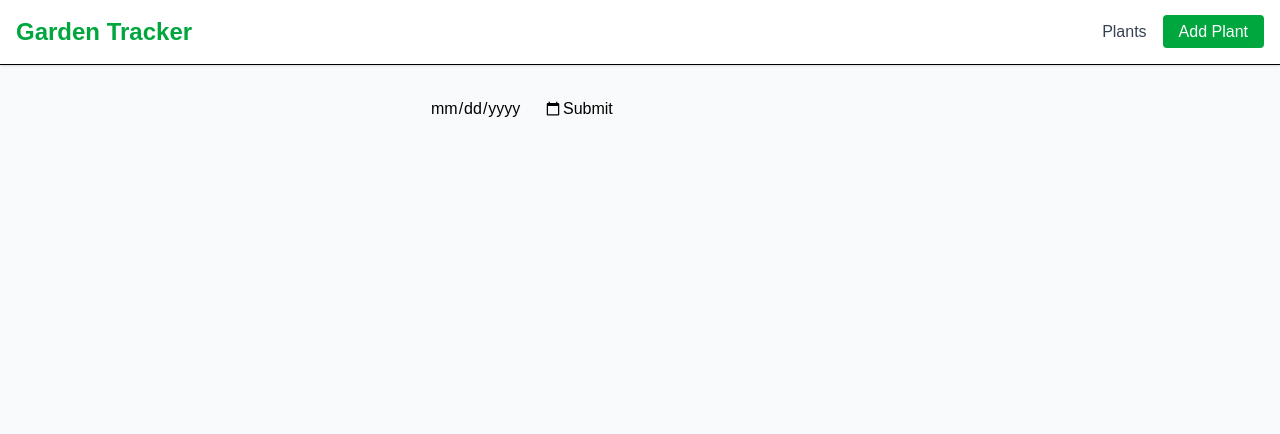
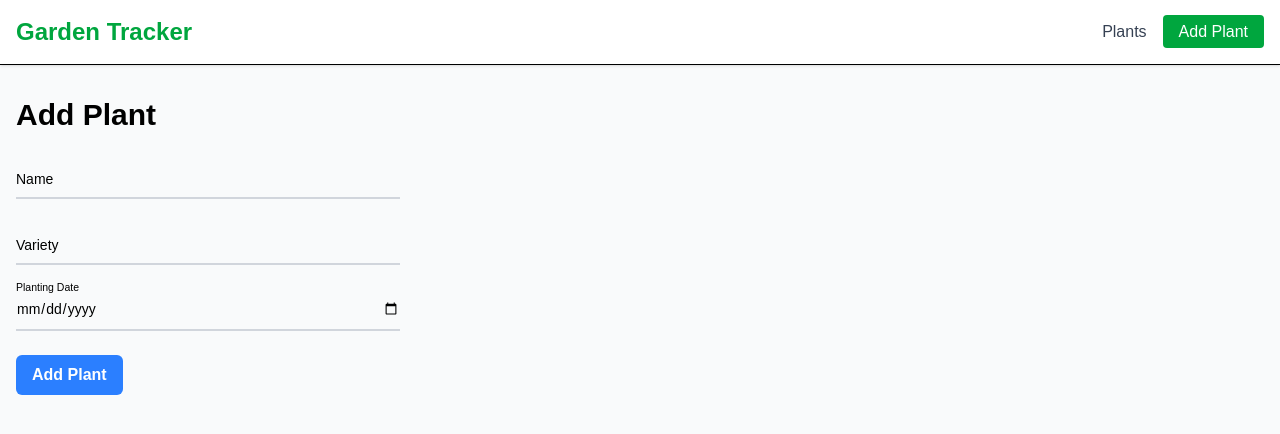
Before and after one commit to Kwieto/gardentracker, a Next.js app in the folder frontend/: page /plants/add in a window 1280 px wide. Shown: the top 434 px of the page. Built offline with nearby package versions, Linux system fonts and the light colour scheme.

Commit message:
Finishes cleaning up of the frontend code

```diff
--- /dev/null
+++ b/frontend/app/components/shared/Button.tsx
@@ -0,0 +1,26 @@
+import React from "react";
+import clsx from "clsx";
+
+type ButtonProps = {
+    children: React.ReactNode;
+    variant?: "primary" | "secondary" | "danger";
+    onClick?: () => void;
+};
+
+const Button: React.FC<ButtonProps & { className?: string }> = ({ children, variant = "primary", onClick, className }) => {
+    const buttonClasses = clsx(
+        "px-4 py-2 rounded-md font-semibold transition",
+        {
+            "bg-blue-500 text-white hover:bg-blue-600": variant === "primary",
+            "bg-gray-500 text-white hover:bg-gray-600": variant === "secondary",
+            "bg-red-500 text-white hover:bg-red-600": variant === "danger",
+        }
+    );
+    return (
+        <button className={clsx(buttonClasses, className)} onClick={onClick}>
+            {children}
+        </button>
+    );
+};
+
+export default Button;
--- /dev/null
+++ b/frontend/app/components/shared/Input.tsx
@@ -0,0 +1,31 @@
+import React from "react";
+import clsx from "clsx";
+
+type InputProps = {
+  type?: "text" | "date",
+  labelText: string,
+  value: string,
+  onChange: (e: React.ChangeEvent<HTMLInputElement>) => void
+};
+
+const Input: React.FC<InputProps & { className?: string }> =
+  ({type = "text", labelText, value, onChange, className}) => {
+    const inputClasses = "block py-2.5 px-0 w-full text-sm bg-transparent border-0 border-b-2 border-gray-300 appearance-none text-black dark:border-gray-600 dark:focus:border-blue-500 focus:outline-none focus:ring-0 focus:border-blue-600 peer";
+    const labelClasses = "absolute text-sm text-black duration-300 transform -translate-y-6 scale-75 top-3 -z-10 origin-[0] peer-focus:start-0 peer-focus:text-blue-600 peer-focus:dark:text-blue-500 peer-placeholder-shown:scale-100 peer-placeholder-shown:translate-y-0 peer-focus:scale-75 peer-focus:-translate-y-6 rtl:peer-focus:translate-x-1/4 rtl:peer-focus:left-auto";
+    const id = React.useId();
+    return (
+      <div className="relative z-0 mb-6">
+        <input
+          id={id}
+          type={type}
+          value={value}
+          onChange={onChange}
+          className={clsx(inputClasses, className)}
+          placeholder=" "
+        />
+        <label htmlFor={id} className={labelClasses}>{labelText}</label>
+      </div>
+    );
+  };
+
+export default Input;
--- a/frontend/app/plants/add/old.tsx
+++ /dev/null
@@ -1,80 +0,0 @@
-'use client';
-
-import { useRouter } from 'next/navigation';
-import { useMutation } from '@apollo/client/react';
-import { useState } from 'react';
-
-import { CREATE_PLANT, GET_PLANTS } from '../queries';
-
-export default function AddPlantPage() {
-  const router = useRouter();
-  const [name, setName] = useState('');
-  const [variety, setVariety] = useState('');
-  const [plantingDate, setPlantingDate] = useState('');
-
-  const [createPlant, { loading, error }] = useMutation(CREATE_PLANT, {
-    refetchQueries: [{ query: GET_PLANTS }],
-  });
-
-  const handleSubmit = async (e: React.FormEvent) => {
-    e.preventDefault();
-
-    await createPlant({
-      variables: {
-        input: {
-          name,
-          variety: variety || null,
-          plantingDate,
-          status: 'PLANTED',
-        },
-      },
-    });
-
-    router.push('/plants');
-  };
-
-  return (
-    <BaseLayout>
-      <h1 className="text-3xl font-bold mb-6">Add Plant</h1>
-      <form className="w-full max-w-sm" onSubmit={handleSubmit}>
-        <div className="md:flex md:items-center mb-6">
-          <div className="md:w-1/3">
-            <label className="block text-gray-500 font-bold md:text-right mb-1 md:mb-0 pr-4" htmlFor="name">
-              Name
-            </label>
-          </div>
-          <div className="md:w-2/3">
-            <input className="bg-gray-200 appearance-none border-2 border-gray-200 rounded w-full py-2 px-4 text-gray-700 leading-tight focus:outline-none focus:bg-white focus:border-purple-500" id="name" name="name" type="text" value={name} onChange={(e) => setName(e.target.value)} required/>
-          </div>
-        </div>
-
-        <div className="md:flex md:items-center mb-6">
-          <div className="md:w-1/3">
-            <label className="block text-gray-500 font-bold md:text-right mb-1 md:mb-0 pr-4" htmlFor="variety">
-              Variety
-            </label>
-          </div>
-          <div className="md:w-2/3">
-            <input className="bg-gray-200 appearance-none border-2 border-gray-200 rounded w-full py-2 px-4 text-gray-700 leading-tight focus:outline-none focus:bg-white focus:border-purple-500" id="variety" name="variety" type="text" value={variety} onChange={(e) => setVariety(e.target.value)}/>
-          </div>
-        </div>
-
-        <div className="md:flex md:items-center mb-6">
-          <div className="md:w-1/3">
-            <label className="block text-gray-500 font-bold md:text-right mb-1 md:mb-0 pr-4" htmlFor="plantingDate">
-              Planting Date
-            </label>
-          </div>
-          <div className="md:w-2/3">
-            <input className="bg-gray-200 appearance-none border-2 border-gray-200 rounded w-full py-2 px-4 text-gray-700 leading-tight focus:outline-none focus:bg-white focus:border-purple-500" id="plantingDate" name="plantingDate" type="date" value={plantingDate} onChange={(e) => setPlantingDate(e.target.value)}/>
-          </div>
-        </div>
-
-        <button className="bg-blue-500 hover:bg-blue-700 text-white font-bold py-2 px-4 rounded focus:outline-none focus:shadow-outline" type="submit" disabled={loading}>
-          {loading ? 'Adding...' : 'Add Plant'}
-        </button>
-        {error && <p>Error: {error.message}</p>}
-      </form>
-    </BaseLayout>
-  );
-}
--- a/frontend/app/plants/add/page.tsx
+++ b/frontend/app/plants/add/page.tsx
@@ -1,12 +1,70 @@
-import Form from 'next/form';
+'use client';
 
-export default function Page() {
-    return (
-        <Form action="/plants">
-            <input name="name"></input>
-            <input name="variety"></input>
-            <input name="plantingDate" type="date"></input>
-            <button type="submit">Submit</button>
-        </Form>
-    )
+import {useRouter} from 'next/navigation';
+import {useMutation} from '@apollo/client/react';
+import {useState} from 'react';
+
+import {CREATE_PLANT, GET_PLANTS} from '../queries';
+import Button from "@/app/components/shared/Button";
+import Input from "@/app/components/shared/Input";
+
+export default function AddPlantPage() {
+  const router = useRouter();
+  const [formData, setFormData] = useState({
+    name: '',
+    variety: '',
+    plantingDate: '',
+  });
+
+  const handleChange = (field: keyof typeof formData) => (e: React.ChangeEvent<HTMLInputElement>) => {
+    setFormData(prev => ({...prev, [field]: e.target.value}));
+  };
+
+  const [createPlant, {loading, error}] = useMutation(CREATE_PLANT, {
+    refetchQueries: [{query: GET_PLANTS}],
+  });
+
+  const handleSubmit = async (e: React.FormEvent) => {
+    e.preventDefault();
+
+    const result = await createPlant({
+      variables: {
+        input: {
+          ...formData,
+          variety: formData.variety || null,
+          status: 'PLANTED',
+        },
+      },
+    });
+
+    if (!result.error) {
+      router.push('/plants');
+    }
+  };
+
+  return (
+    <div>
+      <h1 className="text-3xl font-bold mb-6">Add Plant</h1>
+      <form className="w-full max-w-sm" onSubmit={handleSubmit}>
+        <Input
+          labelText="Name"
+          value={formData.name}
+          onChange={handleChange('name')}
+        />
+        <Input
+          labelText="Variety"
+          value={formData.variety}
+          onChange={handleChange('variety')}
+        />
+        <Input
+          type="date"
+          labelText="Planting Date"
+          value={formData.plantingDate}
+          onChange={handleChange('plantingDate')}
+        />
+        <Button>{loading ? 'Adding...' : 'Add Plant'}</Button>
+        {error && <p className="text-red-600 mt-2">Error: {error.message}</p>}
+      </form>
+    </div>
+  );
 }
--- a/frontend/package.json
+++ b/frontend/package.json
@@ -10,6 +10,7 @@
   },
   "dependencies": {
     "@apollo/client": "^4.0.7",
+    "clsx": "^2.1.1",
     "graphql": "^16.11.0",
     "next": "16.0.0",
     "react": "19.2.0",
```
Also changed, not shown: 1 other file (tests, documents, lock files or other folders).
